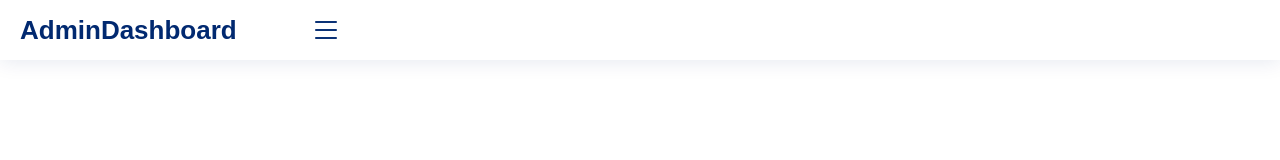
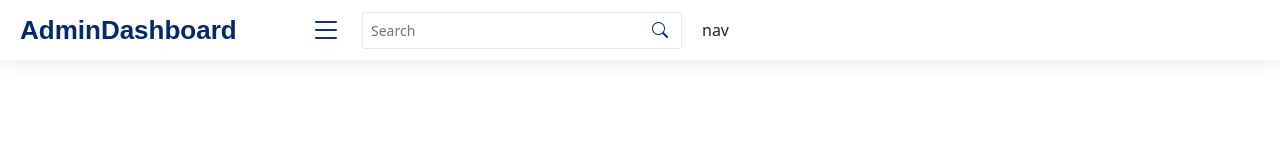
Before and after one commit to GahtoriAnkita/AdminPannel, a React (Create React App) app in the folder admin-dashboard/: page / in a window 1280 px wide. Shown: the top 160 px of the page. Built offline with nearby package versions, Linux system fonts and the light colour scheme.

Commit message:
navbar created

```diff
--- a/admin-dashboard/src/components/Header.jsx
+++ b/admin-dashboard/src/components/Header.jsx
@@ -1,13 +1,17 @@
 import React from 'react'
 import './header.css'
 import Logo from "./Logo"
+import SearchBar from "./SearchBar"
+import Nav from "./Nav"
 function Header() {
     return (
         <header id="header" className='header fixed-top d-flex align-items-center'>
-        {/*{logo}*/}
-        <Logo/>
-        {/*{search bar}*/}
-       {/* {nav}*/}
+            {/*{logo}*/}
+            <Logo />
+            {/*{search bar}*/}
+            <SearchBar />
+            {/* {nav}*/}
+            <Nav />
         </header>
     )
 }
--- /dev/null
+++ b/admin-dashboard/src/components/Nav.jsx
@@ -0,0 +1,11 @@
+import React from 'react'
+import "./nav.css"
+function Nav() {
+  return (
+    <div>
+      nav
+    </div>
+  )
+}
+
+export default Nav
--- /dev/null
+++ b/admin-dashboard/src/components/SearchBar.jsx
@@ -0,0 +1,25 @@
+import React from 'react'
+import "./searchBar.css"
+function SearchBar() {
+    return (
+        <div className='search-bar'>
+            <form
+                action="#"
+                className='search-form d-flex align-items-center'
+                method='POST'
+            >
+                <input
+                    type="text"
+                    name='query'
+                    placeholder='Search'
+                    title='Enter Search keyword'
+                />
+                <button type='submit' title='Search'>
+                <i className='bi bi-search'></i>
+                </button>
+            </form>
+        </div>
+    )
+}
+
+export default SearchBar
--- /dev/null
+++ b/admin-dashboard/src/components/searchBar.css
@@ -0,0 +1,59 @@
+.header .search-bar {
+  min-width: 360px;
+  padding: 0 20px;
+}
+
+@media (max-width: 1199px) {
+  .header .search-bar {
+    position: fixed;
+    top: 50px;
+    left: 0;
+    right: 0;
+    padding: 20px;
+    box-shadow: 0px 0px 15px 0px rgba(1, 41, 112, 0.1);
+    background: white;
+    z-index: 9999;
+    transition: 0.3s;
+    visibility: hidden;
+    opacity: 0;
+  }
+
+  .header .search-bar-show {
+    top: 60px;
+    visibility: visible;
+    opacity: 1;
+  }
+}
+
+.header .search-form {
+  width: 100%;
+}
+
+.header .search-form input {
+  border: 0;
+  font-size: 14px;
+  color: #012970;
+  border: 1px solid rgba(1, 41, 112, 0.1);
+  padding: 7px 38px 7px 8px;
+  border-radius: 3px;
+  transition: 0.3s;
+  width: 100%;
+}
+
+.header .search-form input::focus,
+.header .search-form input:hover {
+  outline: none;
+  box-shadow: 0 0 10px 0 rgba(1, 41, 112, 0.15);
+  border: 1px solid rgba(1, 41, 112, 0.3);
+}
+
+.header .search-form button {
+  border: 0;
+  padding: 0;
+  margin-left: -30px;
+  background: none;
+}
+
+.header .search-form button {
+  color: #012970;
+}
```
Also changed, not shown: admin-dashboard/src/components/nav.css (added).
